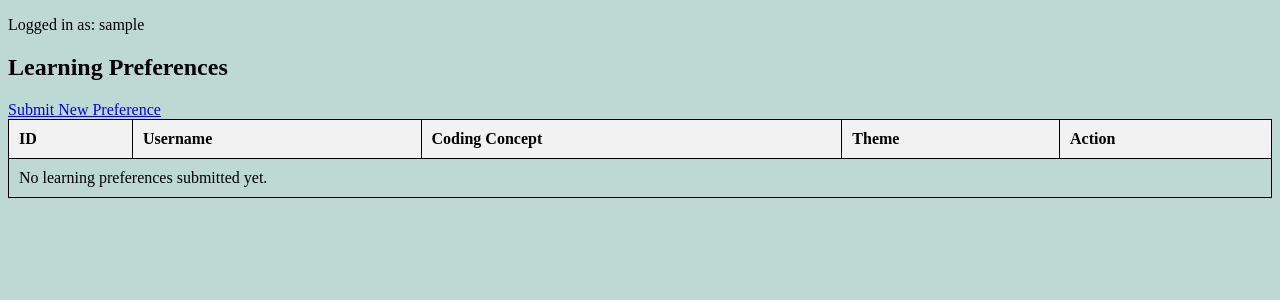
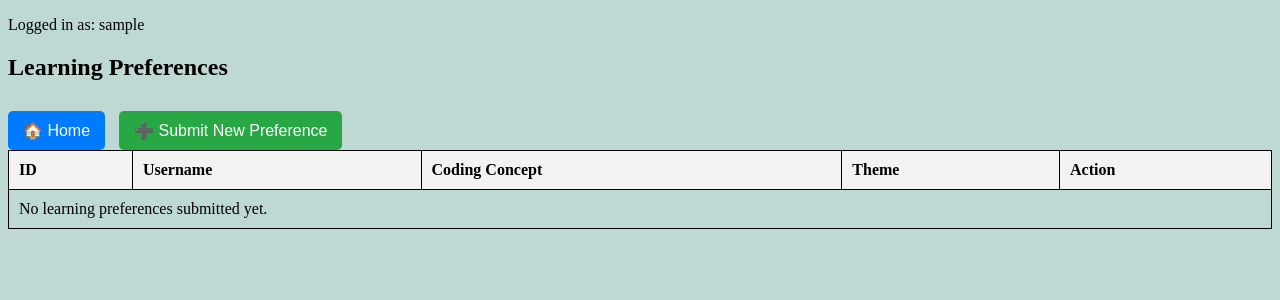
Before and after one commit to GavrielaTM3/COMP333_Website, a PHP site: page /view_suggestions.php in a window 1280 px wide. Shown: the top 300 px of the page. Run offline with PHP 8.4, Linux system fonts and the light colour scheme; the visitor is signed in with stand-in values (Sample User, id 1); data that the repository does not hold is empty.

Commit message:
buttons for home and suggestions (issue #81)

```diff
--- a/submit_suggestions.php
+++ b/submit_suggestions.php
@@ -46,6 +46,7 @@ $conn->close();
 
     <div class="suggest">
         <h2>Submit Your Learning Preferences</h2>
+        <a href="index.php" style="display: inline-block; margin-bottom: 10px;">🏠 Home</a>
         <form action="submit_suggestions.php" method="POST">
             <label for="username">Username:</label>
             <p style="color: black;"> <?php echo htmlspecialchars($_SESSION['username']); ?></p>
--- a/view_suggestions.php
+++ b/view_suggestions.php
@@ -11,7 +11,7 @@ if ($conn->connect_error) {
     die("Connection failed: " . $conn->connect_error);
 }
 
-// Get  entries from the learning_preferences table
+// Get entries from the learning_preferences table
 $sql = "SELECT id, username, coding_concept, theme FROM learning_preferences";
 $result = $conn->query($sql);
 ?>
@@ -38,13 +38,39 @@ $result = $conn->query($sql);
         th {
             background-color: #f2f2f2;
         }
+        button {
+            padding: 10px 15px;
+            border: none;
+            border-radius: 5px;
+            cursor: pointer;
+            font-size: 16px;
+        }
+        .home-btn {
+            background-color: #007bff;
+            color: white;
+        }
+        .submit-btn {
+            background-color: #28a745;
+            color: white;
+        }
     </style>
- <p style="color: black;">Logged in as: <?php echo htmlspecialchars($_SESSION['username']); ?></p>
 </head>
 <body>
 
+<p style="color: black;">Logged in as: <?php echo htmlspecialchars($_SESSION['username']); ?></p>
+
 <h2>Learning Preferences</h2>
-<a href="submit_suggestions.php">Submit New Preference</a>
+
+<!-- Home Button -->
+<form action="index.php" method="get" style="display: inline-block;">
+    <button type="submit" class="home-btn">🏠 Home</button>
+</form>
+
+<!-- Submit New Preference Button -->
+<a href="submit_suggestions.php" style="display: inline-block; margin-left: 10px;">
+    <button class="submit-btn">➕ Submit New Preference</button>
+</a>
+
 <table>
     <tr>
         <th>ID</th>
```
